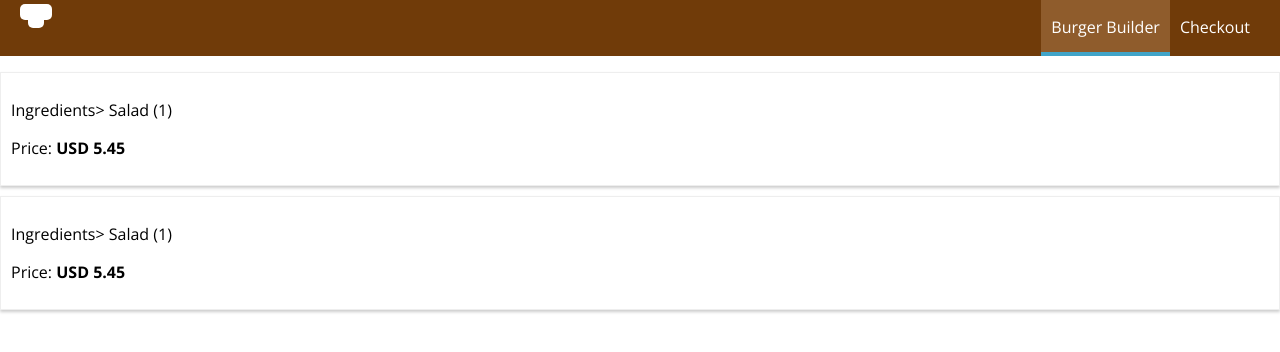
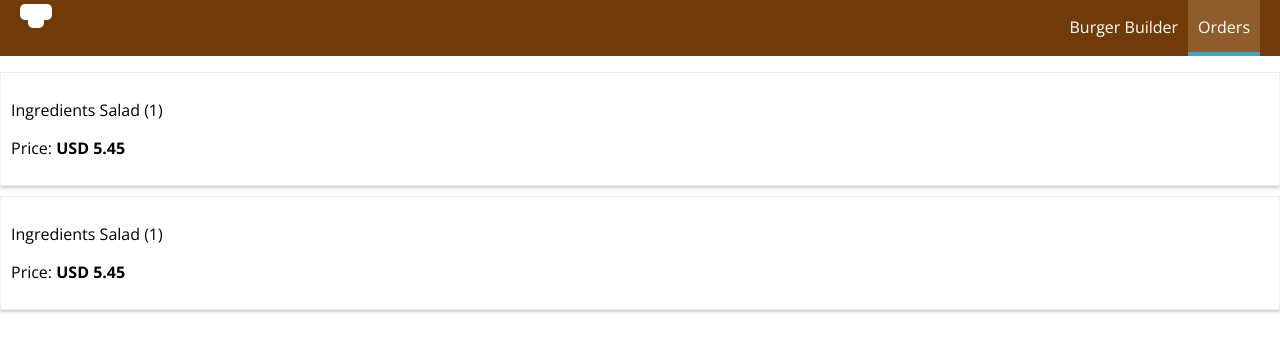
Before and after one commit to Weisbergbsf/my-burger-app, a React (Create React App) app: page /orders in a window 1280 px wide. Shown: the top 352 px of the page. Built offline with nearby package versions, Linux system fonts and the light colour scheme.

Commit message:
Added Navigation Links

```diff
--- a/src/components/Navigation/NavigationItems/NavigationItem/NavigationItem.js
+++ b/src/components/Navigation/NavigationItems/NavigationItem/NavigationItem.js
@@ -1,11 +1,14 @@
-import React from 'react';
+import React from "react";
+import { NavLink } from "react-router-dom";
 
-import './NavigationItem.css'
+import "./NavigationItem.css";
 
-const navigationItem = (props) => (
-    <li className="NavigationItem">
-        <a href={props.link} className={props.active ? 'active' :  null}>{props.children}</a>
-    </li>
+const navigationItem = props => (
+  <li className="NavigationItem">
+    <NavLink to={props.link} exact={props.exact} activeClassName="active">
+      {props.children}
+    </NavLink>
+  </li>
 );
 
 export default navigationItem;
--- a/src/components/Navigation/NavigationItems/NavigationItems.js
+++ b/src/components/Navigation/NavigationItems/NavigationItems.js
@@ -4,8 +4,8 @@
 
 const navigationItem = () => (
     <ul className="NavigationItems">
-        <NavigationItem link="/" active>Burger Builder</NavigationItem>
-        <NavigationItem link="/">Checkout</NavigationItem>
+        <NavigationItem link="/" exact>Burger Builder</NavigationItem>
+        <NavigationItem link="/orders">Orders</NavigationItem>
     </ul>
 );
 
--- a/src/components/Order/Order.js
+++ b/src/components/Order/Order.js
@@ -3,7 +3,7 @@
 
 const order = props => (
   <div className="Order">
-    <p>Ingredients> Salad (1)</p>
+    <p>Ingredients Salad (1)</p>
     <p>
       Price: <strong>USD 5.45</strong>
     </p>
```
